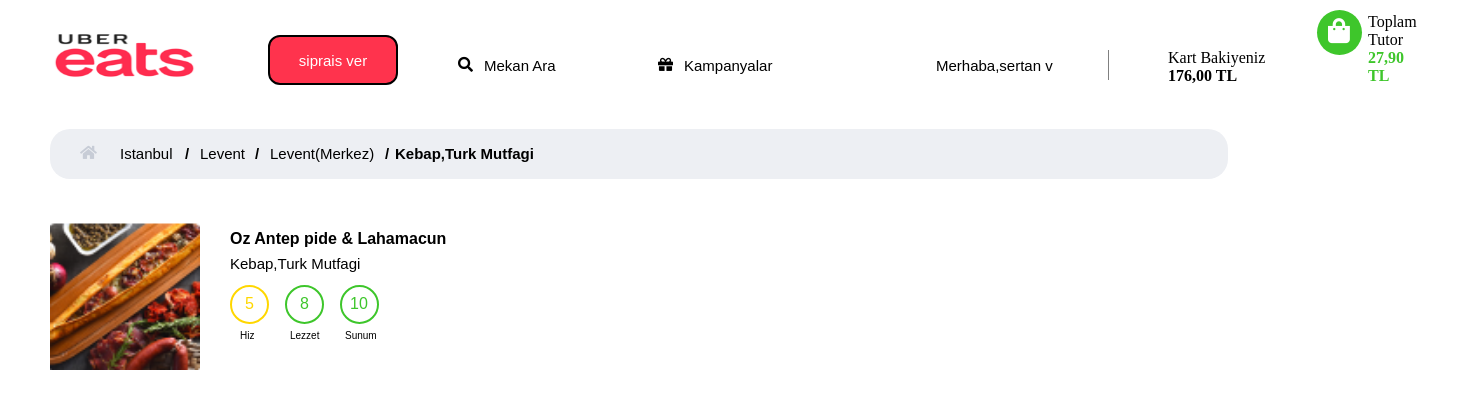
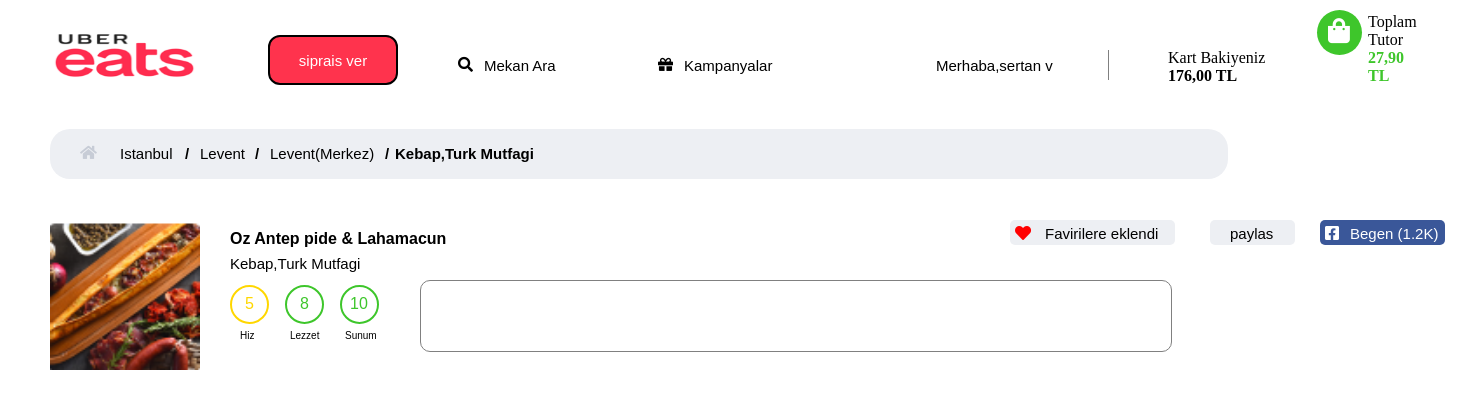
Before and after one commit to subbu959/WD, a plain HTML site: page index.html in a window 1280 px wide. Shown: the whole page, 1460 px wide, since content can reach past the window. Drawn offline with Linux system fonts and the light colour scheme.

Commit message:
commit2.2

```diff
--- a/home.css
+++ b/home.css
@@ -21,15 +21,11 @@ ul{
 }
 .sc .select{
 	width: 120%;
-	background-image:url('arrow.png');
     background-position:10% center;
 }
 .sc .select select{
 	background: transparent;
   line-height: 1;
-  border: 0;
-  padding: 0;
-  border-radius: 0;
   width: 120%;
   position: relative;
   z-index: 10;
@@ -245,3 +241,74 @@ ul{
 	left: 295px;
 		font-size: 10px;
 }
+#bb1{
+	position: absolute;
+	border-style: none;
+	background-color:#EDEFF3;
+	left: 960px;
+	width: 165px;
+	height: 25px;
+	border-radius: 5px;
+}
+#bb2{
+	position: absolute;
+	border-style: none;
+	background-color:#EDEFF3;
+	left: 1160px;
+	width: 85px;
+	height: 25px;
+	border-radius: 5px;
+}
+#bb3{
+	position: absolute;
+	border-style: none;
+	background-color: #3A5799;
+	left: 1270px;
+	width: 125px;
+	height: 25px;
+	border-radius: 5px;
+
+}
+#bbci1{
+	color: red;
+position: absolute;
+	left: 965px;
+	top: 5px;
+}
+#bbci2{
+	color: white;
+position: absolute;
+	left: 1275px;
+	top: 5px;
+}
+#bbc1{
+	font-size: 15px;
+	position: absolute;
+	left: 995px;
+	top: 5px;
+	width: 190px;
+}
+#bbc2{
+	font-size: 15px;
+	position: absolute;
+	left: 1180px;
+	width: 90px;
+	top: 5px;
+}
+#bbc3{
+	color: white;
+	font-size: 15px;
+	position: absolute;
+	left: 1300px;
+	width: 110px;
+	top: 5px;
+}
+.mhb{
+	position: absolute;
+	height: 70px;
+	width:750px;
+	border:1.5px solid grey;
+	left: 370px;
+	top:60px;
+	border-radius: 10px;
+}
--- a/index.html
+++ b/index.html
@@ -12,11 +12,11 @@
 			<div class="main1"><li><img src="ue_logo.png" alt="logo" height="75" width="150" id="logo"></li></div>
 			<div class="main1"><li id="li1"><button type="button" id="b1">siprais ver</button></li></div>
 			<div class="main1"><li id="li2"><button type="button" id="b2"><i class="fas fa-search icon"  ></i>Mekan Ara </button></li></div>
-			<div class="main1"><li id="li3"><button type="button" id="b3"><i class="fas fa-gift icon"  ></i>Kampanyalar </button></li></div>
+			<div class="main1"><li id="li3"><button type="button" id="b3"><i class="fas fa-gift icon" id="gi" ></i>Kampanyalar </button></li></div>
 			<div class="main1"><li id="li4">
 							<div class="sc">
 								<div class="select">
-									<select id="dd1" name="cars">
+									<select id="dd1" >
     								 <option value="Merhaba,setan">Merhaba,sertan <b>v</b></option>
 								     <option value="Merhaba,setan">Merhaba,setan</option>
     								 <option value="Merhaba,setan">Merhaba,setan</option>
@@ -58,6 +58,12 @@
 	<div><span  id="bb1"></span></div>
 	<div><span  id="bb2"></span></div>
 	<div><span  id="bb3"></span></div>
+	<div id="bbci1"><i class="fas fa-heart"></i></div>
+	<div id="bbc1">Favirilere eklendi</div>
+	<div id="bbc2">paylas</div>
+	<div id="bbci2"><i class="fab fa-facebook-square"></i></div>
+	<div id="bbc3">Begen (1.2K)</div>
+	<div><span class="mhb"></span></div>
 </div>
 </body>
 </html>
```
